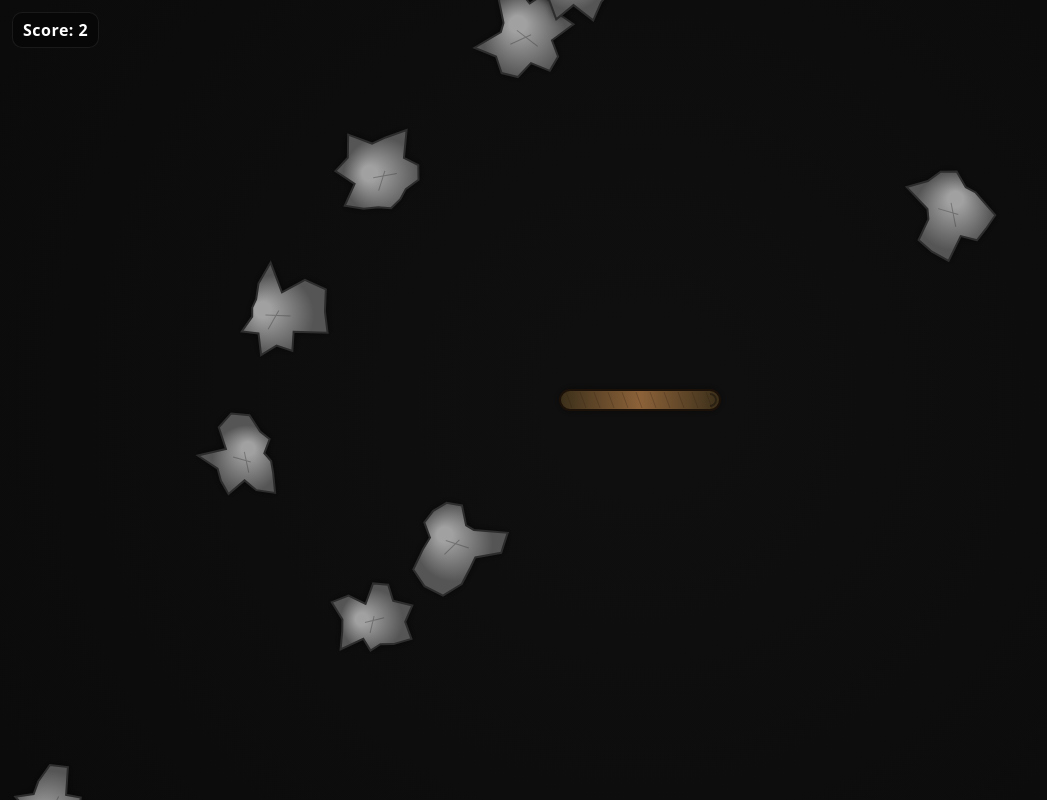
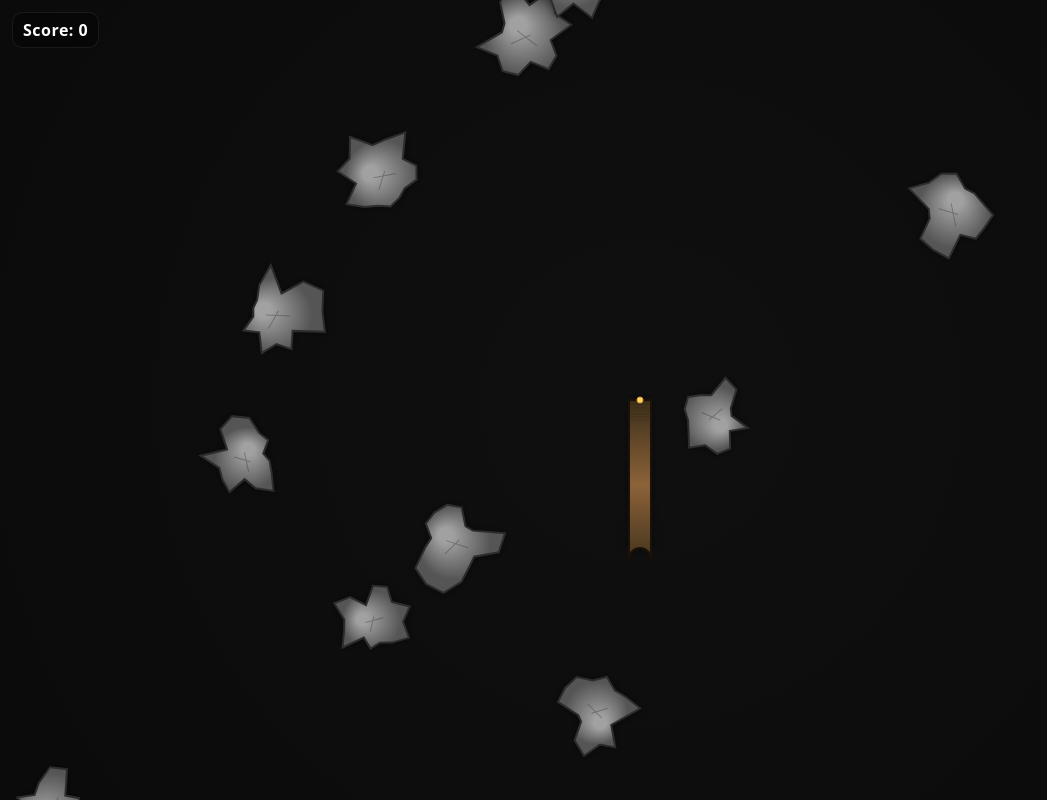
Before and after one commit to Edo1811/hitRocksWithAStick, a plain HTML site: page index.html in a window 1280 px wide. Shown: the whole page, without its empty margins (0-1047 px from the left). Drawn offline with Linux system fonts and the light colour scheme.

Commit message:
Update index.html

```diff
--- a/index.html
+++ b/index.html
@@ -2,12 +2,10 @@
 <html lang="en">
 <head>
   <meta charset="UTF-8" />
-  <title>Stick vs Rocks — Physics + Natural Look</title>
+  <title>Stick vs Rocks — Bat Handle Pivot</title>
   <meta name="viewport" content="width=device-width, initial-scale=1.0" />
   <style>
-    :root {
-      color-scheme: dark;
-    }
+    :root { color-scheme: dark; }
     html, body {
       margin: 0;
       height: 100%;
@@ -37,6 +35,7 @@
   <script>
     const canvas = document.getElementById("gameCanvas");
     const ctx = canvas.getContext("2d");
+
     function resize() {
       canvas.width = window.innerWidth;
       canvas.height = window.innerHeight;
@@ -47,38 +46,37 @@
     let score = 0;
     const scoreDisplay = document.getElementById("score");
 
-    // -------- Stick (wooden capsule) --------
+    // ========= BAT with handle pivot at the mouse =========
     const stick = {
-      x: canvas.width / 2,
+      x: canvas.width / 2,   // PIVOT (handle) position follows mouse
       y: canvas.height / 2,
-      width: 160,
-      height: 20,
-      angle: 0,
+      length: 170,           // bat length (from handle upward)
+      thickness: 22,         // bat thickness
+      angle: 0,              // rotation around handle
       angularVelocity: 0
     };
 
     let lastMouseX = stick.x;
     let lastMouseY = stick.y;
 
-    // -------- Rocks --------
+    // ========= Rocks =========
     const rocks = [];
 
     function spawnRock() {
       const r = {
         x: Math.random() * canvas.width,
         y: -40,
-        radius: 24 + Math.random() * 18,
+        radius: 22 + Math.random() * 18,
         vy: 2.2 + Math.random() * 2.2,
         vx: (Math.random() - 0.5) * 0.8,
         rotation: Math.random() * Math.PI * 2,
         rotationSpeed: (Math.random() - 0.5) * 0.03,
-        shape: generateRockShape(16, 0.45) // more sides + roughness
+        shape: generateRockShape(16, 0.45)
       };
       rocks.push(r);
     }
 
     function generateRockShape(sides = 14, roughness = 0.35) {
-      // Irregular polygon around a circle
       const pts = [];
       for (let i = 0; i < sides; i++) {
         const ang = (i / sides) * Math.PI * 2;
@@ -93,7 +91,6 @@
       ctx.translate(r.x, r.y);
       ctx.rotate(r.rotation);
 
-      // Build jagged path
       const R = r.radius;
       ctx.beginPath();
       const p0 = r.shape[0];
@@ -104,13 +101,11 @@
       }
       ctx.closePath();
 
-      // Shading: radial gradient gives volume
       const grad = ctx.createRadialGradient(-R * 0.2, -R * 0.25, R * 0.2, 0, 0, R);
       grad.addColorStop(0, "#a1a1a1");
       grad.addColorStop(1, "#555");
       ctx.fillStyle = grad;
 
-      // Soft shadow-ish
       ctx.shadowColor = "rgba(0,0,0,0.6)";
       ctx.shadowBlur = 8;
       ctx.fill();
@@ -120,7 +115,7 @@
       ctx.strokeStyle = "#2d2d2d";
       ctx.stroke();
 
-      // A couple of subtle crack lines for texture (randomized)
+      // subtle cracks
       ctx.globalAlpha = 0.35;
       ctx.beginPath();
       ctx.moveTo(-R * 0.2, -R * 0.1);
@@ -135,27 +130,20 @@
       ctx.restore();
     }
 
-    // -------- Physics & Update --------
+    // ========= Physics / Update =========
     function update() {
-      // Angular motion
+      // Angular motion (inertia)
       stick.angle += stick.angularVelocity;
-      // friction (tweak to taste)
-      stick.angularVelocity *= 0.985;
+      stick.angularVelocity *= 0.985; // friction
 
-      // Update rocks
+      // Update rocks + collisions
       for (let i = rocks.length - 1; i >= 0; i--) {
         const r = rocks[i];
         r.x += r.vx;
         r.y += r.vy;
         r.rotation += r.rotationSpeed;
 
-        // Simple collision approximation: distance-from-center
-        const dx = r.x - stick.x;
-        const dy = r.y - stick.y;
-        const dist = Math.hypot(dx, dy);
-        const reach = Math.max(stick.width, stick.height) * 0.55; // a bit tighter than before
-
-        if (dist < r.radius + reach) {
+        if (circleVsOrientedRect(r.x, r.y, r.radius)) {
           rocks.splice(i, 1);
           score++;
           scoreDisplay.textContent = `Score: ${score}`;
@@ -165,33 +153,55 @@
       }
     }
 
-    // -------- Rendering --------
+    // Circle vs oriented-rectangle (the bat), pivot at (stick.x, stick.y)
+    function circleVsOrientedRect(cx, cy, cr) {
+      // Vector from pivot to circle
+      const rx = cx - stick.x;
+      const ry = cy - stick.y;
+
+      // Rotate into bat-local space (bat points along +local Y)
+      const c = Math.cos(stick.angle);
+      const s = Math.sin(stick.angle);
+      const lx =  c * rx + s * ry;   // local X (sideways across the bat)
+      const ly = -s * rx + c * ry;   // local Y (along the bat from handle up)
+
+      const halfW = stick.thickness / 2;
+      const halfH = stick.length; // from 0 to length (we'll clamp to [0, length])
+
+      // Clamp circle center to the rectangle (x in [-halfW, halfW], y in [0, length])
+      const qx = Math.max(-halfW, Math.min(lx, halfW));
+      const qy = Math.max(0, Math.min(ly, stick.length));
+
+      const dx = lx - qx;
+      const dy = ly - qy;
+      return (dx * dx + dy * dy) <= cr * cr;
+    }
+
+    // ========= Render =========
     function drawStick() {
       ctx.save();
       ctx.translate(stick.x, stick.y);
       ctx.rotate(stick.angle);
 
-      const w = stick.width;
-      const h = stick.height;
-      const r = h / 2; // capsule radius
+      const L = stick.length;
+      const T = stick.thickness;
+      const r = T / 2;
 
-      // Capsule path (pill-shaped stick)
+      // Shape: rectangle from y=0 to y=L-r + rounded cap at the far end
       ctx.beginPath();
-      ctx.moveTo(-w/2 + r, -h/2);
-      ctx.lineTo(w/2 - r, -h/2);
-      ctx.arc(w/2 - r, 0, r, -Math.PI/2, Math.PI/2, false);
-      ctx.lineTo(-w/2 + r, h/2);
-      ctx.arc(-w/2 + r, 0, r, Math.PI/2, -Math.PI/2, false);
+      ctx.moveTo(-r, 0);
+      ctx.lineTo(-r, L - r);
+      ctx.arc(0, L - r, r, Math.PI, 0, false); // rounded tip
+      ctx.lineTo(r, 0);
       ctx.closePath();
 
-      // Fill wood gradient
-      const wood = ctx.createLinearGradient(-w/2, 0, w/2, 0);
+      // Wood gradient along length
+      const wood = ctx.createLinearGradient(0, 0, 0, L);
       wood.addColorStop(0, "#3b2f1a");
       wood.addColorStop(0.5, "#8c6239");
       wood.addColorStop(1, "#3b2f1a");
       ctx.fillStyle = wood;
 
-      // Soft glow/shadow to pop from background
       ctx.shadowColor = "rgba(0,0,0,0.55)";
       ctx.shadowBlur = 10;
       ctx.fill();
@@ -202,42 +212,64 @@
       ctx.strokeStyle = "#1c1108";
       ctx.stroke();
 
-      // Wood grain (subtle, inside the capsule)
+      // Grip band near handle
       ctx.save();
+      ctx.beginPath();
+      ctx.rect(-r, 0, T, Math.min(22, L * 0.15));
       ctx.clip();
-      ctx.globalAlpha = 0.25;
-      for (let x = -w/2 + 6; x < w/2; x += 14) {
+      ctx.globalAlpha = 0.35;
+      for (let y = 2; y < 22; y += 3) {
         ctx.beginPath();
-        ctx.moveTo(x, -h/2 + 2);
-        ctx.lineTo(x + 6, h/2 - 2);
+        ctx.moveTo(-r, y);
+        ctx.lineTo(r, y);
         ctx.strokeStyle = "#2c1f10";
         ctx.lineWidth = 1;
         ctx.stroke();
       }
       ctx.globalAlpha = 1;
+      ctx.restore();
 
-      // Accent ring near the right cap so rotation is super obvious
+      // Subtle wood grain (diagonal streaks)
+      ctx.save();
+      ctx.clip();
+      ctx.globalAlpha = 0.2;
+      for (let y = 6; y < L; y += 14) {
+        ctx.beginPath();
+        ctx.moveTo(-r + 4, y);
+        ctx.lineTo(r - 4, y + 8);
+        ctx.strokeStyle = "#2c1f10";
+        ctx.lineWidth = 1;
+        ctx.stroke();
+      }
+      ctx.globalAlpha = 1;
+      ctx.restore();
+
+      // Tiny pivot marker at the handle so you can see the axis
       ctx.beginPath();
-      ctx.lineWidth = 2;
-      ctx.strokeStyle = "rgba(0,0,0,0.35)";
-      ctx.arc(w/2 - r, 0, r * 0.6, -Math.PI/2, Math.PI/2);
+      ctx.arc(0, 0, 3, 0, Math.PI * 2);
+      ctx.fillStyle = "#ffd166";
+      ctx.fill();
+      ctx.lineWidth = 1;
+      ctx.strokeStyle = "#d69e2e";
       ctx.stroke();
 
-      ctx.restore(); // end clip
       ctx.restore();
+    }
+
+    function drawBackground() {
+      const g = ctx.createRadialGradient(
+        canvas.width / 2, canvas.height / 2, Math.min(canvas.width, canvas.height) * 0.1,
+        canvas.width / 2, canvas.height / 2, Math.max(canvas.width, canvas.height) * 0.7
+      );
+      g.addColorStop(0, "#0f0f10");
+      g.addColorStop(1, "#0a0a0b");
+      ctx.fillStyle = g;
+      ctx.fillRect(0, 0, canvas.width, canvas.height);
     }
 
     function draw() {
       ctx.clearRect(0, 0, canvas.width, canvas.height);
-
-      // Slight background vignette
-      const g = ctx.createRadialGradient(canvas.width/2, canvas.height/2, Math.min(canvas.width, canvas.height)*0.1,
-                                         canvas.width/2, canvas.height/2, Math.max(canvas.width, canvas.height)*0.7);
-      g.addColorStop(0, "#0f0f10");
-      g.addColorStop(1, "#0a0a0b");
-      ctx.fillStyle = g;
-      ctx.fillRect(0, 0, canvas.width, canvas.height);
-
+      drawBackground();
       drawStick();
       for (const r of rocks) drawRock(r);
     }
@@ -248,27 +280,26 @@
       requestAnimationFrame(gameLoop);
     }
 
-    // -------- Mouse control w/ proper torque --------
-    // Add angular velocity based on the component of mouse velocity that is
-    // perpendicular to the stick (physically feels like torque).
+    // ========= Mouse control w/ proper torque around handle =========
+    // We add spin from the component of mouse velocity that is SIDEWAYS
+    // to the bat's long axis (i.e., along local X). Pivot stays on the mouse.
     canvas.addEventListener("mousemove", (e) => {
       const vx = e.clientX - lastMouseX;
       const vy = e.clientY - lastMouseY;
 
-      // Stick normal (perpendicular) vector
-      const nx = -Math.sin(stick.angle);
-      const ny =  Math.cos(stick.angle);
+      // Local X unit (perpendicular to bat's long axis which is local +Y)
+      const exx = Math.cos(stick.angle);
+      const exy = Math.sin(stick.angle);
 
-      // Torque = velocity projected onto normal
-      const torque = (vx * nx + vy * ny) * 0.01; // sensitivity
+      const torque = (vx * exx + vy * exy) * 0.01; // sensitivity
       stick.angularVelocity += torque;
 
-      // Optional clamp so it doesn't go insane
-      const maxSpin = 0.5;
+      // Clamp max spin (prevent nausea)
+      const maxSpin = 0.55;
       if (stick.angularVelocity > maxSpin) stick.angularVelocity = maxSpin;
       if (stick.angularVelocity < -maxSpin) stick.angularVelocity = -maxSpin;
 
-      // Move stick to mouse
+      // Move pivot to mouse
       stick.x = e.clientX;
       stick.y = e.clientY;
 
@@ -276,7 +307,7 @@
       lastMouseY = e.clientY;
     });
 
-    // Spawn rocks
+    // ========= Start =========
     setInterval(spawnRock, 450);
     gameLoop();
   </script>
```
